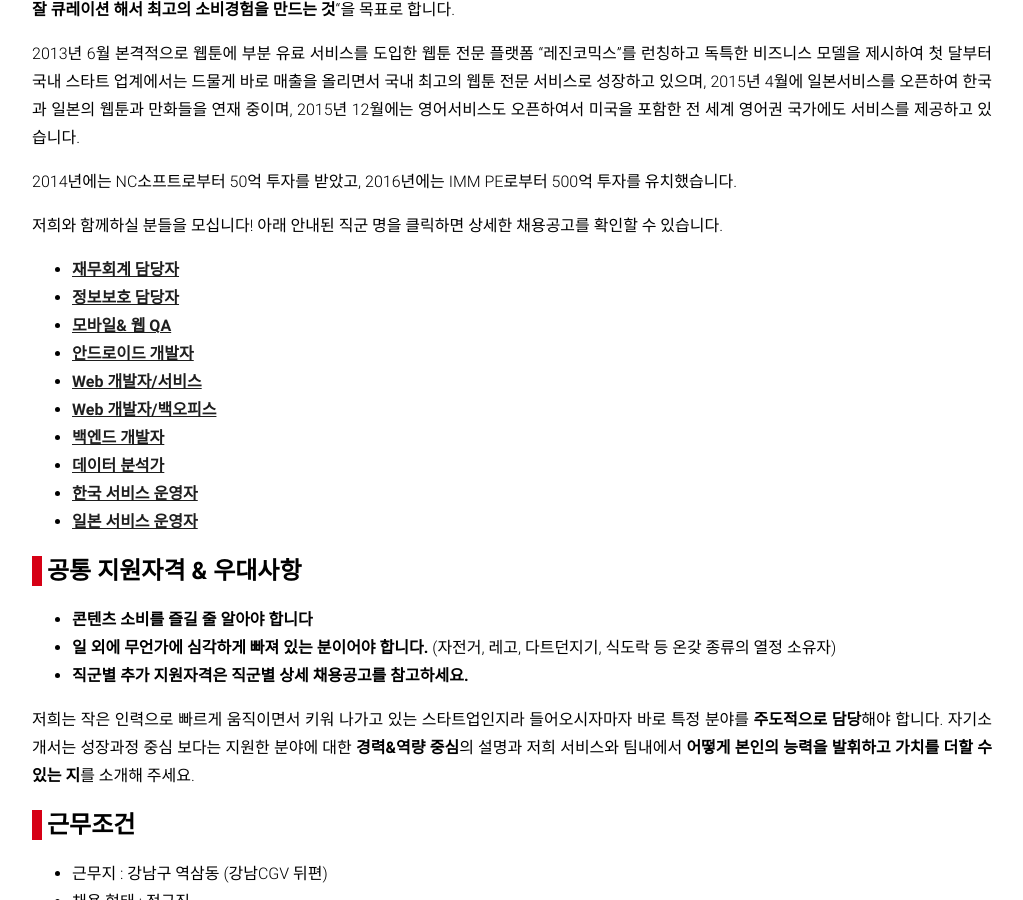
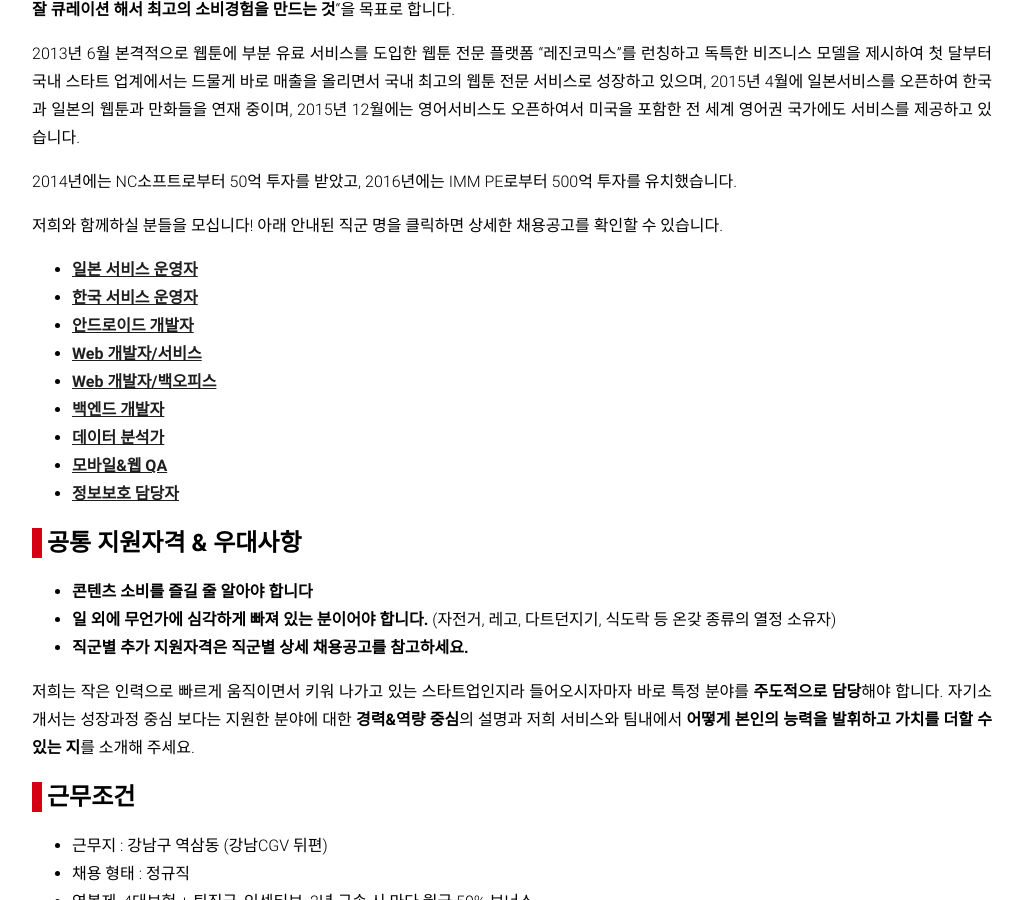
Before and after one commit to lezhin/lezhin.github.io, a Jekyll site: the page built from recruit/index.md, in a window 1280 px wide and 900 px high, scrolled down 462 px. Shown: the whole window, without its empty margins (128-1151 px from the left). Built offline with Jekyll 4.4.1, drawn with Linux system fonts in a browser that asks for light colours; nearby versions of some CDN libraries; some web fonts are replaced.

Commit message:
회계담당자 채용 종료

```diff
--- a/recruit/index.md
+++ b/recruit/index.md
@@ -23,16 +23,15 @@
 
 저희와 함께하실 분들을 모십니다! 아래 안내된 직군 명을 클릭하면 상세한 채용공고를 확인할 수 있습니다.
 
- - [**재무회계 담당자**](finance)
- - [**정보보호 담당자**](protection_data)
- - [**모바일& 웹 QA**](qa)
+ - [**일본 서비스 운영자**](jp_operation)
+ - [**한국 서비스 운영자**](service_operator)
  - [**안드로이드 개발자**](android_develop)
  - [**Web 개발자/서비스**](web_develop)
  - [**Web 개발자/백오피스**](backoffice_develop)
  - [**백엔드 개발자**](backend_develop)
  - [**데이터 분석가**](data_analyst)
- - [**한국 서비스 운영자**](service_operator)
- - [**일본 서비스 운영자**](jp_operation)
+ - [**모바일&웹 QA**](qa)
+ - [**정보보호 담당자**](protection_data)
 
 ## 공통 지원자격 & 우대사항
 
```
